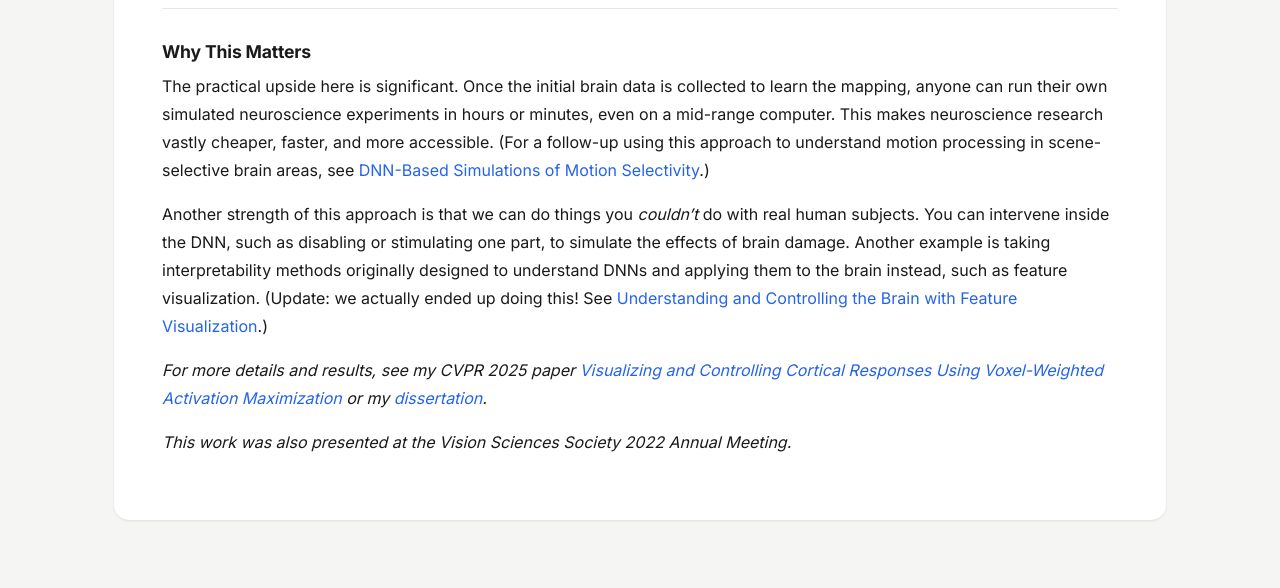
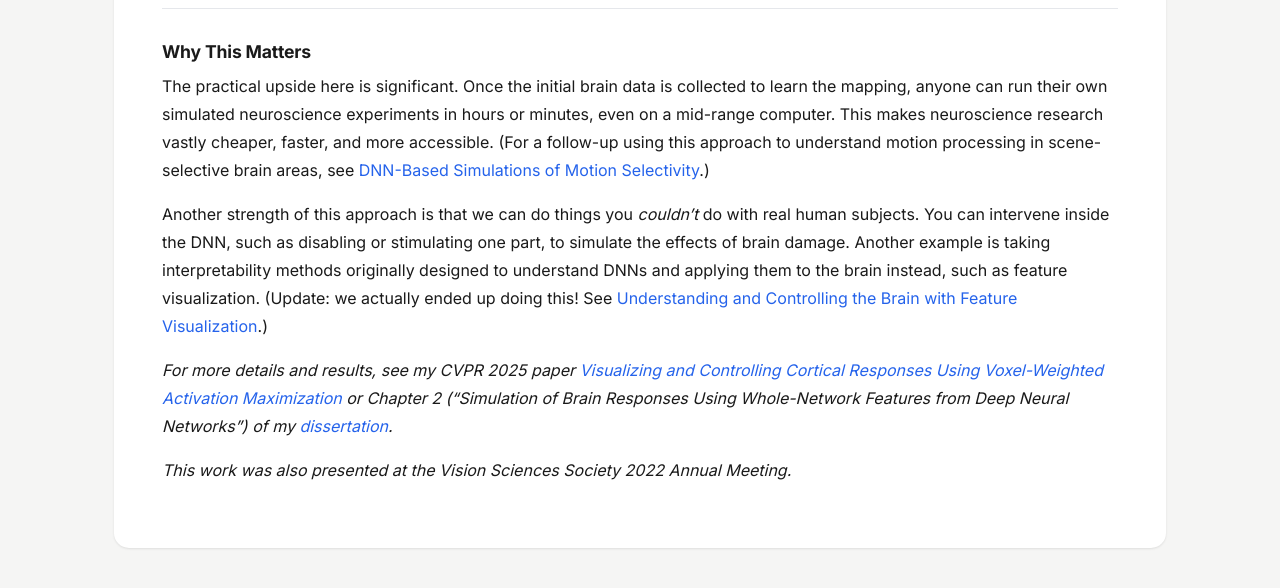
Before and after one commit to MShinkle/personal_website, a Jekyll site: the page built from _projects/mapping-dnn-visual-cortex.md, in a window 1280 px wide and 900 px high, scrolled down 2492 px, cut to the strip 256-844 px from the top of the window. Built offline with Jekyll 4.4.1, drawn with Linux system fonts in a browser that asks for light colours.

Commit message:
Add dissertation chapter/section pointers to CFM and simulating posts
Co-Authored-By: Claude Opus 4.6 (1M context) <noreply@anthropic.com>

```diff
--- a/_projects/mapping-dnn-visual-cortex.md
+++ b/_projects/mapping-dnn-visual-cortex.md
@@ -46,6 +46,6 @@ The practical upside here is significant. Once the initial brain data is collect
 
 Another strength of this approach is that we can do things you *couldn't* do with real human subjects. You can intervene inside the DNN, such as disabling or stimulating one part, to simulate the effects of brain damage. Another example is taking interpretability methods originally designed to understand DNNs and applying them to the brain instead, such as feature visualization. (Update: we actually ended up doing this! See [Understanding and Controlling the Brain with Feature Visualization](/projects/controlling-brain-responses/).)
 
-*For more details and results, see my CVPR 2025 paper [Visualizing and Controlling Cortical Responses Using Voxel-Weighted Activation Maximization](https://scholar.google.com/citations?view_op=view_citation&hl=en&user=da0OafkAAAAJ&sortby=pubdate&citation_for_view=da0OafkAAAAJ:ufrVoPGSRksC) or my [dissertation](https://search.proquest.com/openview/afad0c719d928c55d636640b71b28b94/1?pq-origsite=gscholar&cbl=18750&diss=y).*
+*For more details and results, see my CVPR 2025 paper [Visualizing and Controlling Cortical Responses Using Voxel-Weighted Activation Maximization](https://scholar.google.com/citations?view_op=view_citation&hl=en&user=da0OafkAAAAJ&sortby=pubdate&citation_for_view=da0OafkAAAAJ:ufrVoPGSRksC) or Chapter 2 ("Simulation of Brain Responses Using Whole-Network Features from Deep Neural Networks") of my [dissertation](https://search.proquest.com/openview/afad0c719d928c55d636640b71b28b94/1?pq-origsite=gscholar&cbl=18750&diss=y).*
 
 *This work was also presented at the Vision Sciences Society 2022 Annual Meeting.*
```
Also changed, not shown: _projects/compositional-feature-mapping.md (+1 -1 lines).
